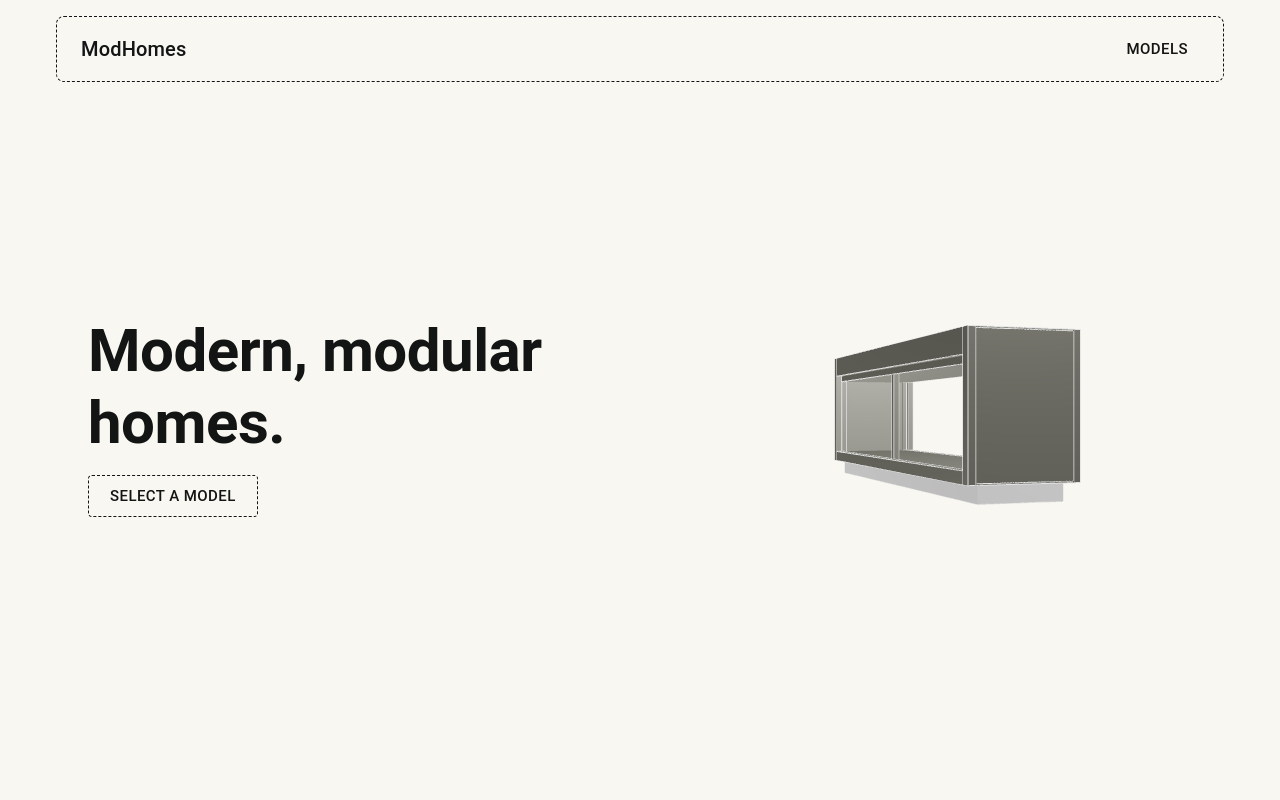
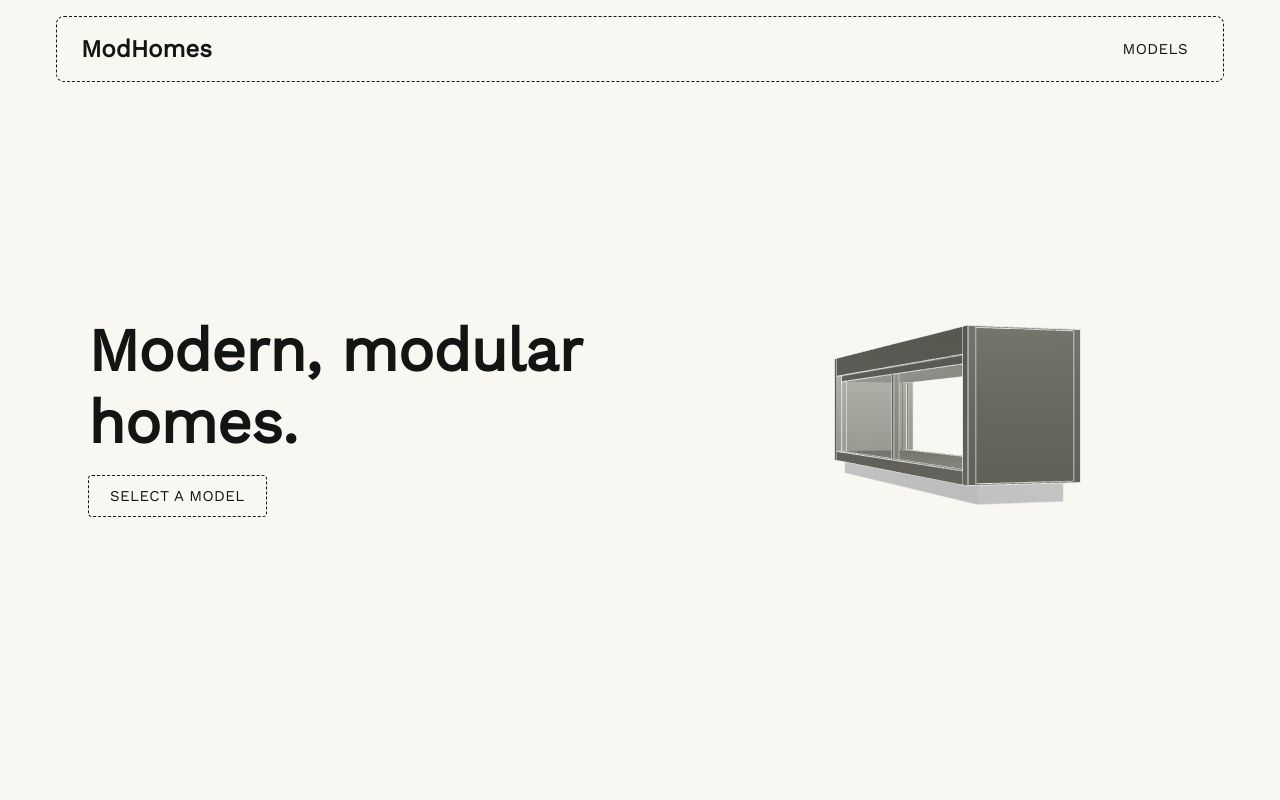
Before and after one commit to gavinmgrant/modhomes, a Next.js app: page / in a window 1280 px wide. Shown: the top 800 px of the page. Built offline with nearby package versions, Linux system fonts and the light colour scheme.

Commit message:
refactor: global font to work sans

```diff
--- a/babel.config.js
+++ /dev/null
@@ -1,11 +0,0 @@
-module.exports = {
-  presets: ["next/babel"],
-  plugins: [
-    [
-      "@babel/plugin-transform-react-jsx",
-      {
-        runtime: "automatic",
-      },
-    ],
-  ],
-};
--- a/components/navbar.tsx
+++ b/components/navbar.tsx
@@ -43,15 +43,15 @@
         alignItems: "center",
         borderRadius: "0.5rem",
         border: "1px dashed #131414",
-        background: router.pathname === "/" ? "#f9f7f1" : "none",
+        background: "none",
         color: "#131414",
         boxShadow: "none",
         backdropFilter: "blur(5px)",
       }}
     >
       <Typography
-        variant="h6"
-        fontWeight={500}
+        variant="h5"
+        fontWeight={700}
         marginLeft={{ xs: "1rem", sm: "1.5rem" }}
       >
         <Link href="/">ModHomes</Link>
--- a/package.json
+++ b/package.json
@@ -15,7 +15,6 @@
     "@emotion/styled": "^11.10.5",
     "@mui/icons-material": "^5.11.0",
     "@mui/material": "^5.11.1",
-    "@next/font": "13.1.0",
     "@react-spring/web": "^9.6.1",
     "@react-three/drei": "^9.48.1",
     "@react-three/fiber": "^8.9.1",
@@ -27,7 +26,7 @@
     "eslint-config-next": "13.1.0",
     "framer-motion": "^8.0.2",
     "lerp": "^1.0.3",
-    "next": "13.1.0",
+    "next": "^13.2.4",
     "react": "18.2.0",
     "react-dom": "18.2.0",
     "react-intersection-observer": "^9.4.1",
--- a/pages/_document.tsx
+++ b/pages/_document.tsx
@@ -4,10 +4,12 @@
   return (
     <Html lang="en">
       <Head>
+        <link rel="preconnect" href="https://fonts.googleapis.com" />
+        <link rel="preconnect" href="https://fonts.gstatic.com" />
         <link
+          href="https://fonts.googleapis.com/css2?family=Work+Sans&display=swap"
           rel="stylesheet"
-          href="https://fonts.googleapis.com/css?family=Hanken+Grotesk:300,400,500,600,700&display=swap"
-        />
+        ></link>
       </Head>
       <body>
         <Main />
--- a/styles/globals.css
+++ b/styles/globals.css
@@ -1,87 +1,12 @@
-:root {
-  --max-width: 1100px;
-  --border-radius: 12px;
-  --font-mono: ui-monospace, Menlo, Monaco, 'Cascadia Mono', 'Segoe UI Mono',
-    'Roboto Mono', 'Oxygen Mono', 'Ubuntu Monospace', 'Source Code Pro',
-    'Fira Mono', 'Droid Sans Mono', 'Courier New', monospace;
-
-  --foreground-rgb: 0, 0, 0;
-  --background-start-rgb: 214, 219, 220;
-  --background-end-rgb: 255, 255, 255;
-
-  --primary-glow: conic-gradient(
-    from 180deg at 50% 50%,
-    #16abff33 0deg,
-    #0885ff33 55deg,
-    #54d6ff33 120deg,
-    #0071ff33 160deg,
-    transparent 360deg
-  );
-  --secondary-glow: radial-gradient(
-    rgba(255, 255, 255, 1),
-    rgba(255, 255, 255, 0)
-  );
-
-  --tile-start-rgb: 239, 245, 249;
-  --tile-end-rgb: 228, 232, 233;
-  --tile-border: conic-gradient(
-    #00000080,
-    #00000040,
-    #00000030,
-    #00000020,
-    #00000010,
-    #00000010,
-    #00000080
-  );
-
-  --callout-rgb: 238, 240, 241;
-  --callout-border-rgb: 172, 175, 176;
-  --card-rgb: 180, 185, 188;
-  --card-border-rgb: 131, 134, 135;
-}
-
-@media (prefers-color-scheme: dark) {
-  :root {
-    --foreground-rgb: 255, 255, 255;
-    --background-start-rgb: 0, 0, 0;
-    --background-end-rgb: 0, 0, 0;
-
-    --primary-glow: radial-gradient(rgba(1, 65, 255, 0.4), rgba(1, 65, 255, 0));
-    --secondary-glow: linear-gradient(
-      to bottom right,
-      rgba(1, 65, 255, 0),
-      rgba(1, 65, 255, 0),
-      rgba(1, 65, 255, 0.3)
-    );
-
-    --tile-start-rgb: 2, 13, 46;
-    --tile-end-rgb: 2, 5, 19;
-    --tile-border: conic-gradient(
-      #ffffff80,
-      #ffffff40,
-      #ffffff30,
-      #ffffff20,
-      #ffffff10,
-      #ffffff10,
-      #ffffff80
-    );
-
-    --callout-rgb: 20, 20, 20;
-    --callout-border-rgb: 108, 108, 108;
-    --card-rgb: 100, 100, 100;
-    --card-border-rgb: 200, 200, 200;
-  }
-}
-
 * {
   box-sizing: border-box;
   padding: 0;
   margin: 0;
+  font-family: "Work Sans", sans-serif !important;
 }
 
 html,
 body {
-  font-family: "Hanken Grotesk", sans-serif;
   max-width: 100vw;
   overflow-x: hidden;
   background-color: #f9f7f1;
@@ -91,9 +16,3 @@
   color: inherit;
   text-decoration: none;
 }
-
-@media (prefers-color-scheme: dark) {
-  html {
-    color-scheme: dark;
-  }
-}
```
Also changed, not shown: 1 other file (tests, documents, lock files or other folders).
